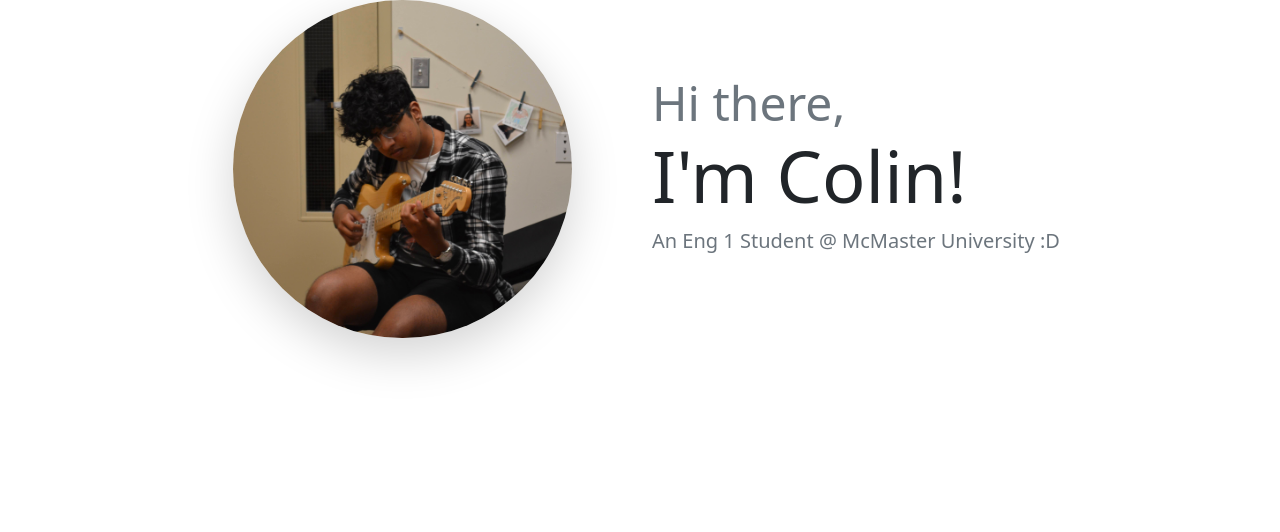
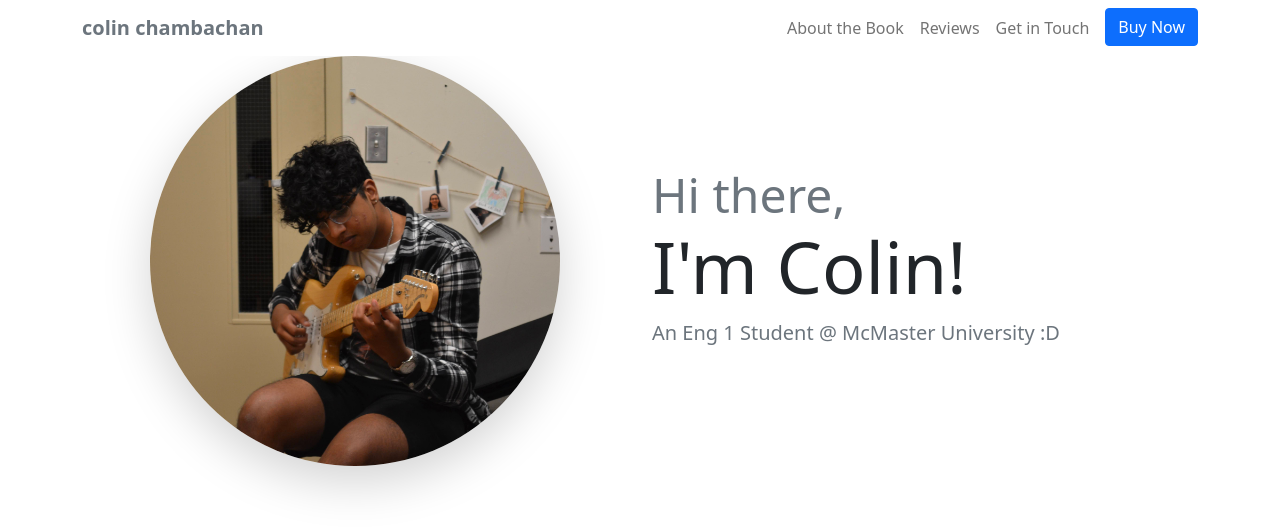
Before and after one commit to colinchambachan/colinchambachan.github.io, a plain HTML site: page index.html in a window 1280 px wide. Drawn offline with nearby package versions, Linux system fonts and the light colour scheme.

Commit message:
being navbar

```diff
--- a/index.html
+++ b/index.html
@@ -21,18 +21,61 @@
 
 <body>
       <!--navbar-->
+      <nav class="navbar sticky-md-top navbar-expand-md navbar-light bg-white">
+        <!-- we dont want the content to flow from all the way on one side to the other, so we'll create a container-->
+        <div class="container-xl">
+              <!--"brand"-->
+            <a href="#intro" class="navbar-brand">
+                <span class="fw-bold text-secondary">
+                    colin chambachan
+                </span>
+            </a>
+
+            <!-- toggle button for mobile nav -->
+            <button class=" navbar-toggler " type="button"
+            data-bs-toggle="collapse" data-bs-target="#main-nav"
+            aria-controls="main-nav" aria-expanded="false" aria-label="Toggle Navigation"
+            >
+                <span class="navbar-toggler-icon"></span>
+
+            </button>
+
+            <!-- Navbar links -->
+            <div class="collapse navbar-collapse justify-content-end align-center" id="main-nav">
+                <ul class="navbar-nav">
+                  <li class="nav-item">
+                    <a class="nav-link" href="#topics">About the Book</a>
+                  </li>
+                  <li class="nav-item">
+                    <a class="nav-link" href="#reviews">Reviews</a>
+                  </li>
+                  <li class="nav-item">
+                    <a class="nav-link" href="#contact">Get in Touch</a>
+                  </li>
+                  <li class="nav-item d-md-none">
+                    <a class="nav-link" href="#pricing">Pricing</a>
+                  </li>
+                  <li class="nav-item ms-md-2 d-none d-md-inline">
+                    <a class="btn btn-primary" href="#pricing">Buy Now</a>
+                  </li>
+
+                </ul>
+              </div>
+        </div>
+    </nav>
+
 
       <!-- main intro and image -->
       <section id = "intro">
         <div class="container-lg">
-            <div class="row justify-content-center align-items-center">
+            <div class="row justify-content-center align-items-center d-flex">
 
-                <div class="col-md-5 text-center d-none d-md-block">
+                <div class="col-md-5 text-center d-none d-md-block flex-grow-1">
                     <img class ="w-75 rounded-circle shadow-lg" src="Images\landing.JPG" alt="">
                 </div>
 
 
-                <div class="col-md-5 text-center text-md-start">
+                <div class="col-md-5 text-center text-md-start flex-grow-1">
                     <h1>
                         <div class="display-5 text-muted">Hi there,</div>
                         <div class="display-2">I'm Colin!</div>
@@ -53,7 +96,6 @@
             </div>
 
         </div>
-
         </section>
 
 
```
